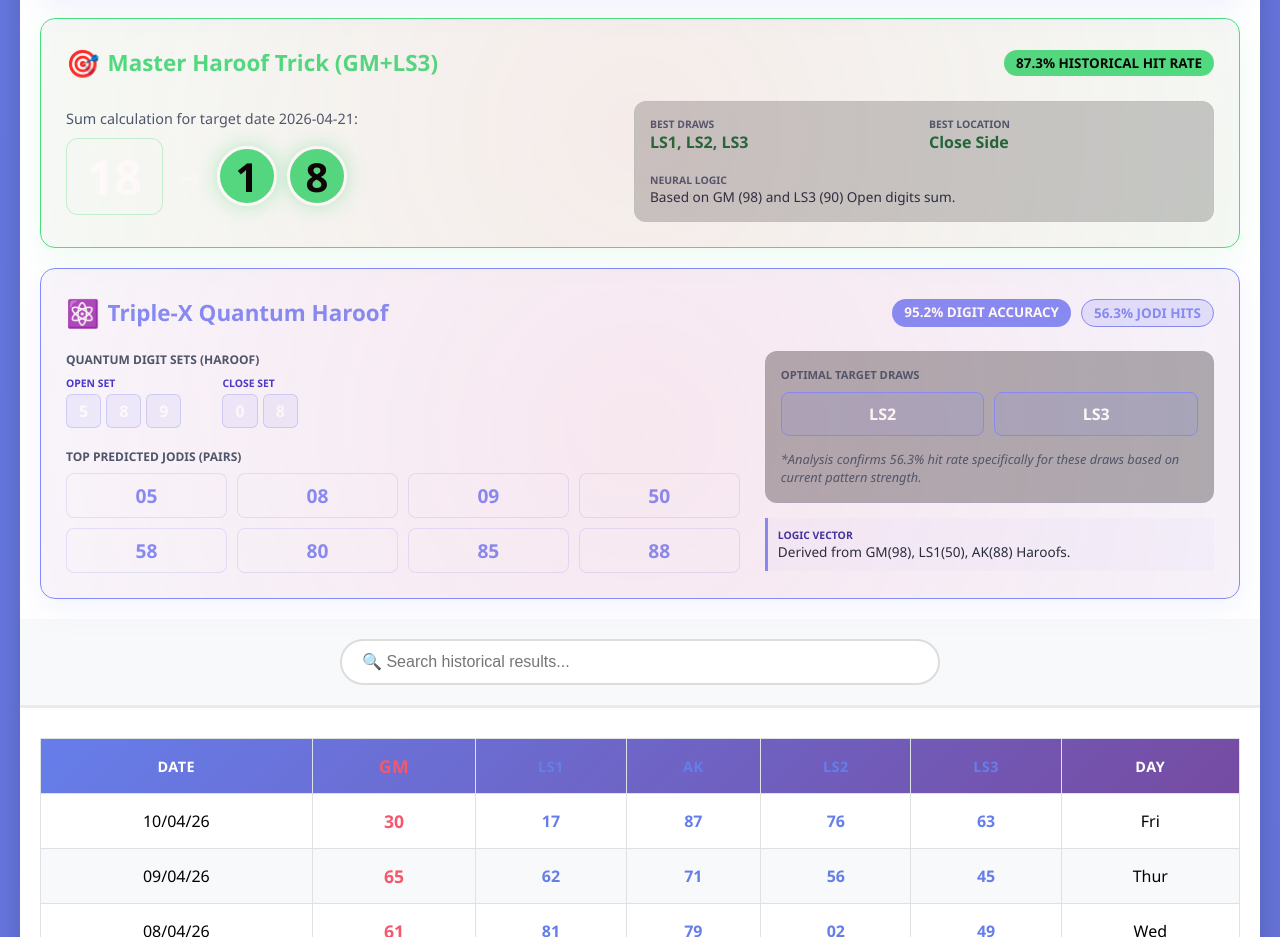
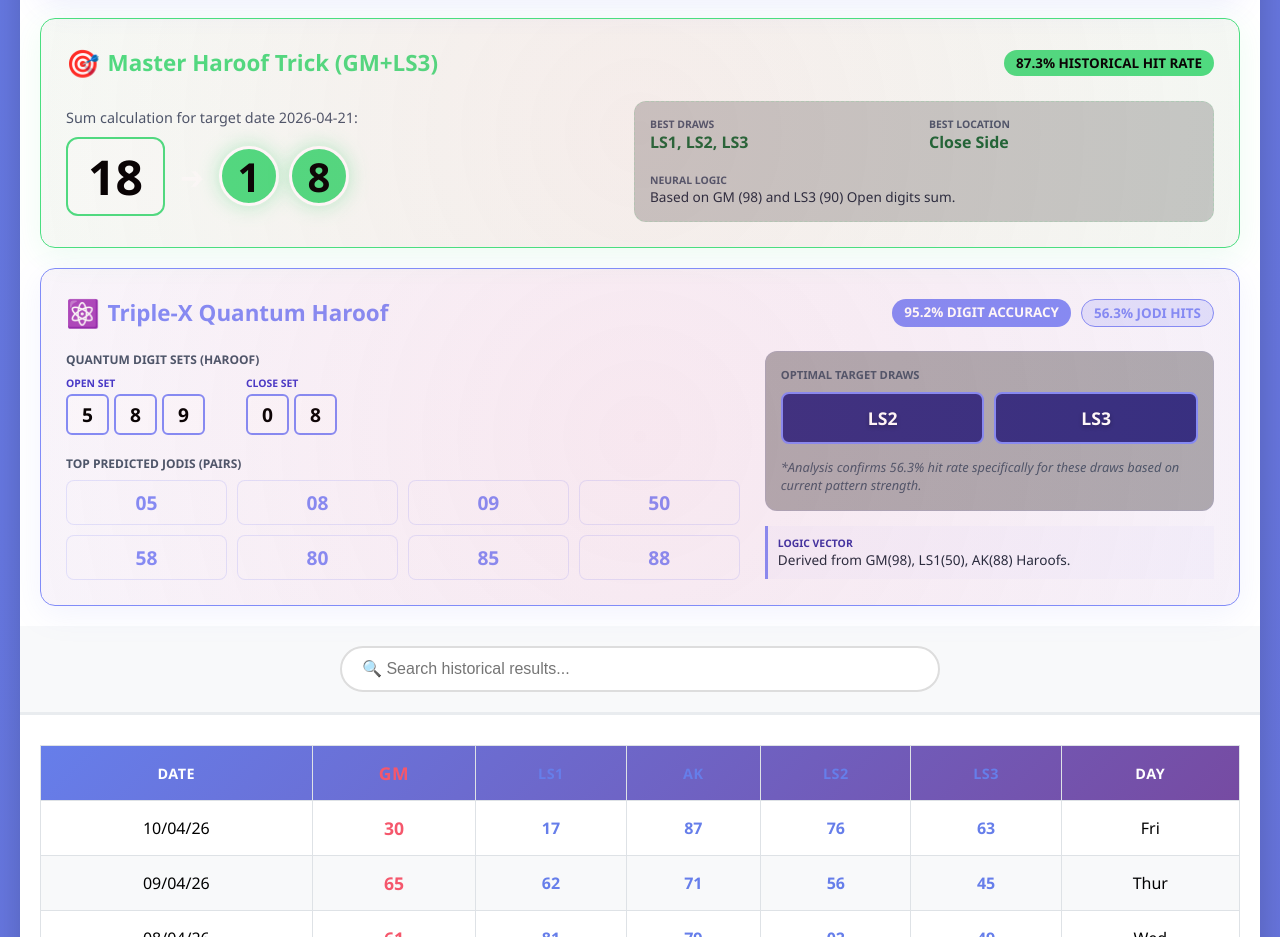
Before and after one commit to umairrana007/ak-lasbela-analysis, a React app in the folder frontend/: page / in a window 1280 px wide. Shown: the part 2342-3279 px from the top of the page. Built offline with nearby package versions, Linux system fonts and the light colour scheme; no server answers; the database is empty; the HTML template or start-up script is replaced by a standard one.

Commit message:
Final UI contrast fixes for black digits and bold target draws

```diff
--- a/frontend/src/App.jsx
+++ b/frontend/src/App.jsx
@@ -790,11 +790,11 @@ const App = () => {
                                 <div style={{
                                     fontSize: '3em',
                                     fontWeight: '950',
-                                    color: '#fff',
-                                    background: 'rgba(255,255,255,0.05)',
+                                    color: '#000',
+                                    background: 'rgba(255,255,255,0.15)',
                                     padding: '5px 20px',
                                     borderRadius: '12px',
-                                    border: '1px solid rgba(74, 222, 128, 0.3)'
+                                    border: '2px solid #4ade80'
                                 }}>
                                     {predictions.gm_ls3_trick.sum}
                                 </div>
@@ -870,7 +870,7 @@ const App = () => {
                                         <div style={{fontSize: '0.65em', color: '#4338ca', marginBottom: '4px', fontWeight: 'bold'}}>OPEN SET</div>
                                         <div style={{display: 'flex', gap: '5px'}}>
                                             {predictions.triple_x_trick.open_set.map(d => (
-                                                <span key={d} style={{background: 'rgba(129, 140, 248, 0.1)', color: '#fff', padding: '5px 12px', borderRadius: '6px', border: '1px solid rgba(129, 140, 248, 0.3)', fontWeight: 'bold'}}>{d}</span>
+                                                <span key={d} style={{background: 'rgba(255, 255, 255, 0.3)', color: '#000', padding: '5px 14px', borderRadius: '6px', border: '2px solid #818cf8', fontWeight: '900', fontSize: '1.2em'}}>{d}</span>
                                             ))}
                                         </div>
                                     </div>
@@ -879,7 +879,7 @@ const App = () => {
                                         <div style={{fontSize: '0.65em', color: '#4338ca', marginBottom: '4px', fontWeight: 'bold'}}>CLOSE SET</div>
                                         <div style={{display: 'flex', gap: '5px'}}>
                                             {predictions.triple_x_trick.close_set.map(d => (
-                                                <span key={d} style={{background: 'rgba(129, 140, 248, 0.1)', color: '#fff', padding: '5px 12px', borderRadius: '6px', border: '1px solid rgba(129, 140, 248, 0.3)', fontWeight: 'bold'}}>{d}</span>
+                                                <span key={d} style={{background: 'rgba(255, 255, 255, 0.3)', color: '#000', padding: '5px 14px', borderRadius: '6px', border: '2px solid #818cf8', fontWeight: '900', fontSize: '1.2em'}}>{d}</span>
                                             ))}
                                         </div>
                                     </div>
@@ -914,13 +914,15 @@ const App = () => {
                                     {predictions.triple_x_trick.target_draws.map(draw => (
                                         <div key={draw} style={{
                                             flex: 1,
-                                            background: 'rgba(129, 140, 248, 0.15)',
+                                            background: '#312e81',
                                             color: '#fff',
-                                            padding: '10px',
+                                            padding: '12px',
                                             borderRadius: '8px',
                                             textAlign: 'center',
-                                            border: '1px solid #818cf8',
-                                            fontWeight: 'bold'
+                                            border: '2px solid #818cf8',
+                                            fontWeight: '900',
+                                            fontSize: '1.1em',
+                                            textShadow: '0 2px 4px rgba(0,0,0,0.3)'
                                         }}>{draw}</div>
                                     ))}
                                 </div>
```
